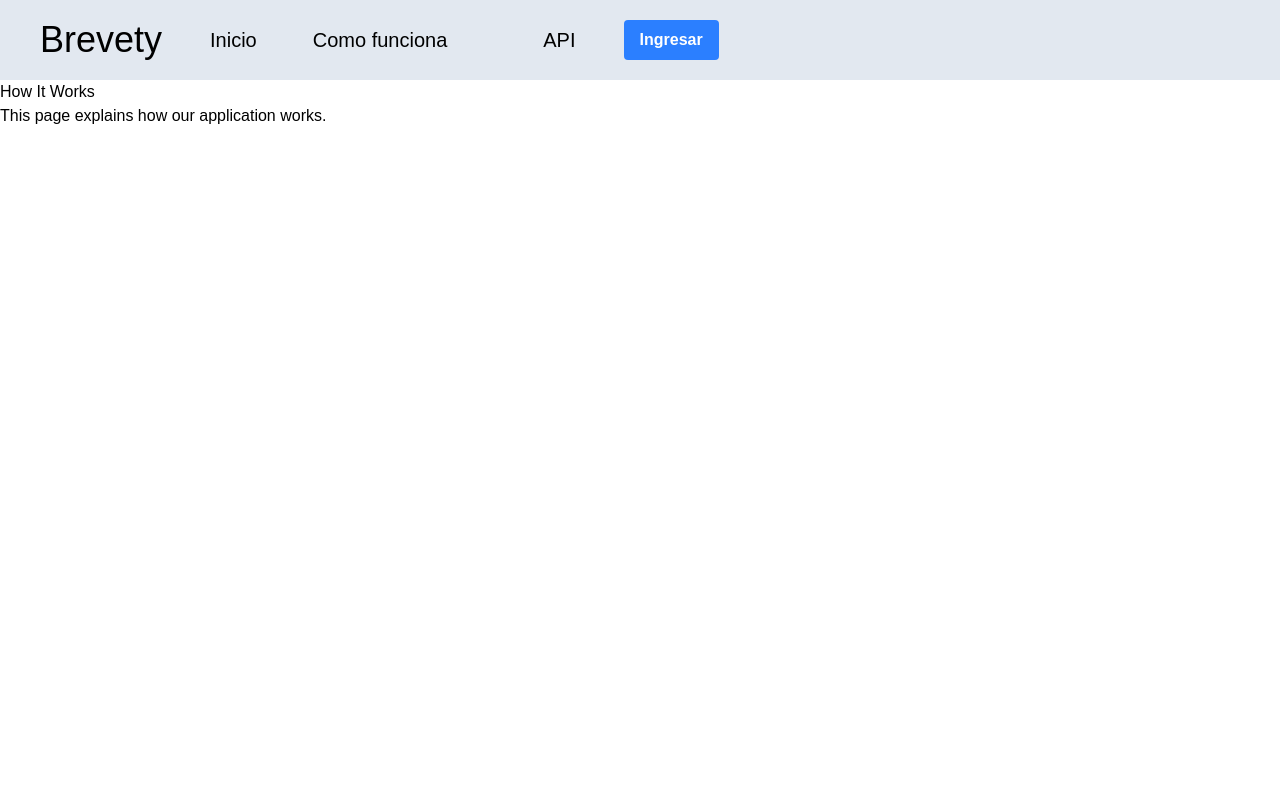
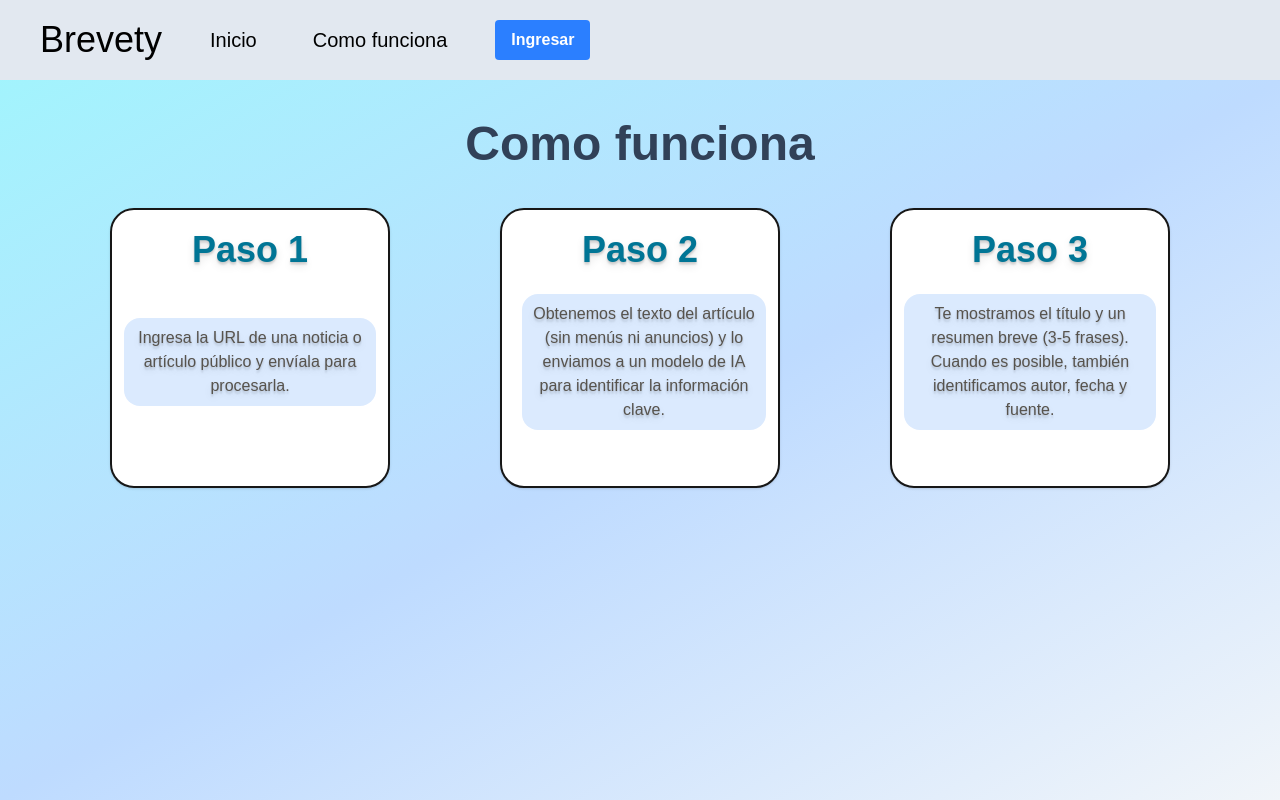
Before and after one commit to samuelrubiodev/brevety, a Next.js app: page /how-works in a window 1280 px wide. Built offline with nearby package versions, Linux system fonts and the light colour scheme.

Commit message:
feat: enhance How It Works page layout and content, update Home page title and input placeholder, improve input styling, and refine prompt instructions for article extraction

```diff
--- a/src/app/api/page.tsx
+++ /dev/null
@@ -1,8 +0,0 @@
-export default function APIPage() {
-  return (
-    <div className="text-black">
-      <h1>API Page</h1>
-      <p>This is the API page of the application.</p>
-    </div>
-  );
-}
--- a/src/app/how-works/page.tsx
+++ b/src/app/how-works/page.tsx
@@ -1,8 +1,27 @@
 export default function HowWorksPage() {
   return (
-    <div className="text-black">
-      <h1>How It Works</h1>
-      <p>This page explains how our application works.</p>
+    <div className="flex-1 bg-gradient-to-br from-cyan-200 via-blue-200 to-slate-100">
+      <h1 className="text-5xl font-bold text-center mt-10 text-slate-700">Como funciona</h1>
+      <div className="flex justify-evenly items-center mt-10">
+        <div className="bg-white h-70 w-70 border-2 rounded-3xl shadow-sm text-shadow-lg">
+          <p className="mt-5 text-center font-black text-4xl text-cyan-700">Paso 1</p>
+          <div className="flex justify-center items-center h-2/3 mr-3 ml-3 text-stone-600">
+            <p className="text-center bg-blue-100 rounded-2xl p-2">Ingresa la URL de una noticia o artículo público y envíala para procesarla.</p>
+          </div>
+        </div>
+        <div className="bg-white h-70 w-70 border-2 rounded-3xl shadow-sm text-shadow-lg">
+          <p className="mt-5 text-center font-black text-4xl text-cyan-700">Paso 2</p>
+          <div className="flex justify-center items-center h-2/3 mr-3 ml-3 text-stone-600">
+            <p className="text-center ml-2 bg-blue-100 rounded-2xl p-2">Obtenemos el texto del artículo (sin menús ni anuncios) y lo enviamos a un modelo de IA para identificar la información clave.</p>
+          </div>
+        </div>
+        <div className="bg-white h-70 w-70 border-2 rounded-3xl shadow-sm text-shadow-lg">
+          <p className="mt-5 text-center font-black text-4xl text-cyan-700">Paso 3</p>
+          <div className="flex justify-center items-center h-2/3 mr-3 ml-3 text-stone-600">
+            <p className="text-center bg-blue-100 rounded-2xl p-2">Te mostramos el título y un resumen breve (3-5 frases). Cuando es posible, también identificamos autor, fecha y fuente.</p>
+          </div>
+        </div>
+      </div>
     </div>
   );
 }
--- a/src/app/page.tsx
+++ b/src/app/page.tsx
@@ -47,12 +47,12 @@ export default function Home() {
   return (
     <main className="flex-1 bg-gradient-to-br from-blue-300 via-violet-200 to-indigo-200 p-10">
       <div className="flex justify-center justify-self-center flex-col">
-        <h1 className="text-black text-5xl">Resumen con IA de artículos en segundos</h1>
+        <h1 className="text-black text-5xl font-black">Resume articulos con IA en segundos</h1>
         <div className="m-10 flex flex-row justify-center w-full">
           <form onSubmit={handleSubmit}>
-            <Input className="w-100" placeHolder="Ingrese url de la noticia"/>
+            <Input className="w-100" placeHolder="Ingrese la url de la noticia"/>
             <Button
-              className="justify-center ml-2"
+              className="justify-center ml-2 transition-all duration-300"
               title="Resumen rapido"/>
           </form>
         </div>
--- a/src/components/Header/header.jsx
+++ b/src/components/Header/header.jsx
@@ -6,7 +6,6 @@ export default function Header() {
     <h1 className="text-black text- m-10 text-4xl">Brevety</h1>
     <Link href="/" className="text-black text-xl hover:cursor-pointer hover:bg-blue-300 p-2 rounded-2xl transition-all duration-300">Inicio</Link>
     <Link href="/how-works" className="text-black text-xl m-10 hover:cursor-pointer hover:bg-blue-300 p-2 rounded-2xl transition-all duration-300">Como funciona</Link>
-    <Link href="/api" className="text-black text-xl m-10 hover:cursor-pointer hover:bg-blue-300 p-2 rounded-2xl transition-all duration-300">API</Link>
-    <Button title="Ingresar" />
+    <Button title="Ingresar" className="transition-all duration-300"/>
   </div>
 }
--- a/src/components/input.tsx
+++ b/src/components/input.tsx
@@ -7,13 +7,16 @@ export default function Input(props: PropsInput) {
   return (
     <input
       className={`
-        bg-transparent
-        placeholder:text-black text-black
+        bg-blue-200
+        placeholder:text-black
         text-sm border
         border-slate-200
         rounded-md px-3 py-2 transition duration-300 ease
         focus:outline-none
-        focus:border-slate-400 hover:border-slate-300 shadow-sm focus:shadow ${props.className}`}
+        focus:border-blue-400
+        focus:bg-blue-300
+        shadow-sm
+        focus:shadow ${props.className}`}
       placeholder={props.placeHolder}
       type="url"
       name="url"
--- a/src/env/env.ts
+++ b/src/env/env.ts
@@ -1,22 +1,32 @@
 export const PROMPT_SYSTEM = `
 Eres un especialista en extracción de artículos y síntesis de noticias.
-   Se te proporcionará el HTML completo de una página de artículo.
+Recibirás el HTML completo de una página de artículo periodístico o de divulgación.
 
-   Objetivo ➜ Devolver un único objeto JSON con los metadatos esenciales y un resumen claro del contenido.
+Objetivo ➜ Analizar el HTML y devolver **únicamente** un objeto JSON con los metadatos esenciales y un resumen conciso y coherente del contenido principal.
+
+<persistence>
+- Procesa de principio a fin hasta obtener el objeto JSON válido.
+- Si faltan datos menores, procede con supuestos explícitos asignando null donde corresponda.
+</persistence>
 
 INSTRUCCIONES
-   1. Ignora elementos irrelevantes (banners, menús, pie de página, scripts, comentarios, publicidad, contenido duplicado).
-   2. Extrae los siguientes campos cuando estén disponibles y construye el JSON de salida:
+1. Analiza el HTML y **omite por completo** elementos irrelevantes: banners, menús, pie de página, scripts, comentarios, publicidad, pop-ups, formularios, contenido duplicado o secciones no relacionadas con el artículo.
+2. Identifica y conserva solo el texto y metadatos relevantes al artículo principal.
+3. Extrae los siguientes campos (máximo un valor por campo) y construye el JSON final:
    {
      "title": "Título principal del artículo",
-      "author": "Autor o autores (puede ser null si no existe)",
+     "author": "Autor o autores (o null si no existe)",
      "date": "Fecha de publicación en formato ISO 8601 (YYYY-MM-DD) o null",
-      "source": "URL o nombre del medio",
-      "summary": "Resumen entre 3 y 5 frases, máximo 120 palabras, con la idea central y los puntos clave"
+     "source": "URL completa o nombre del medio",
+     "summary": "Resumen de 3 a 5 frases, máximo 120 palabras, capturando la idea central y los puntos clave del artículo"
    }
-   3. No devuelvas texto adicional fuera del objeto JSON.
-   4. Respeta la codificación UTF-8 y conserva los acentos.
-   5. Si un campo no existe en el HTML, asígnalo a null (sin comillas adicionales).
+4. El campo "summary" debe:
+   - Ser autónomo y entendible sin contexto adicional.
+   - Mantener fidelidad al contenido, sin opiniones añadidas.
+   - Evitar repeticiones y lenguaje redundante.
+5. Si un campo no se encuentra en el HTML, asigna exactamente "null" (sin comillas ni texto adicional).
+6. Usa codificación UTF-8 y conserva tildes y caracteres especiales.
+7. Devuelve **solo** el objeto JSON válido, sin comentarios, explicaciones ni texto extra.
 
 Ejemplo de salida:
 {
@@ -25,7 +35,8 @@ export const PROMPT_SYSTEM = `
   "date": "2025-07-14",
   "source": "https://ejemplo.com/articulo",
   "summary": "Investigadores han desarrollado un modelo de inteligencia artificial que acelera el diagnóstico temprano de enfermedades raras. El sistema analiza millones de datos genómicos en minutos, permitiendo terapias personalizadas. Expertos señalan que la adopción clínica podría reducir costes y mejorar la supervivencia de pacientes."
-}`;
+}
+`;
 
 export type SUMMARY_RESPONSE = {
    title: string;
```
Lines whose indentation alone changed are shown as unchanged.
